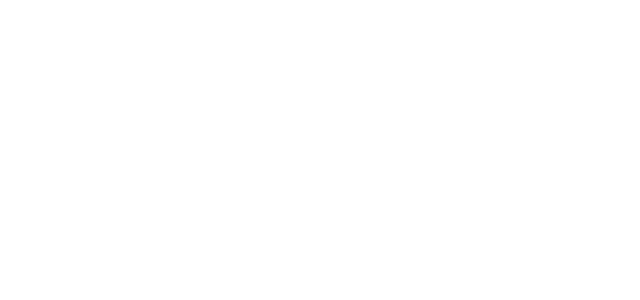
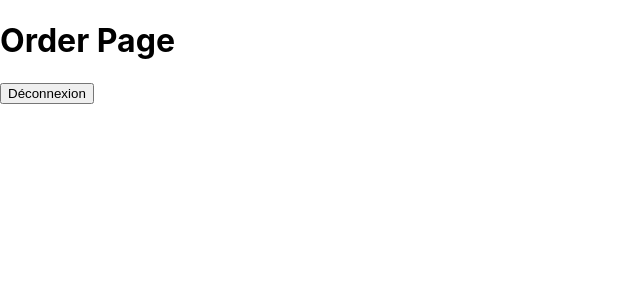
Before and after one commit to SalimSK15/CRAZEE-BURGER, a React (Create React App) app: page /order in a window 1280 px wide. Shown: the top 300 px of the page, without its empty margins (0-640 px from the left). Built offline with nearby package versions, Linux system fonts and the light colour scheme.

Commit message:
✨ F020: LOGIN > Add redirection from/to OrderPage

```diff
--- a/src/components/pages/Order/OrderPage.js
+++ b/src/components/pages/Order/OrderPage.js
@@ -1,9 +1,11 @@
 import React from 'react'
+import { Link } from 'react-router-dom'
 
 function OrderPage() {
   return (
     <div>
-
+      <h1>Order Page</h1>
+      <Link to="/"><button>Déconnexion</button></Link>
     </div>
   )
 }
--- a/src/components/pages/error/ErrorPage.js
+++ b/src/components/pages/error/ErrorPage.js
@@ -3,7 +3,8 @@
 function ErrorPage() {
   return (
     <div>
-
+      <h1>Error Page</h1>
+      <button></button>
     </div>
   )
 }
--- a/src/components/pages/login/LoginForm.js
+++ b/src/components/pages/login/LoginForm.js
@@ -1,5 +1,5 @@
 import React, { useState } from 'react'
-import { useNavigate   } from 'react-router-dom';
+import { Link, useNavigate   } from 'react-router-dom';
 
 export default function LoginForm() {
     //state
@@ -23,6 +23,7 @@
       <h2>Connectez-vous</h2>
       <input onChange={handleChange} value={prenom } type="text" placeholder="Entrez votre prénom ..." required/>
       <button>Accédez à votre espace</button>
+      <Link to="/order">Vers OrderPage</Link>
     </form>
   )
 }
```
